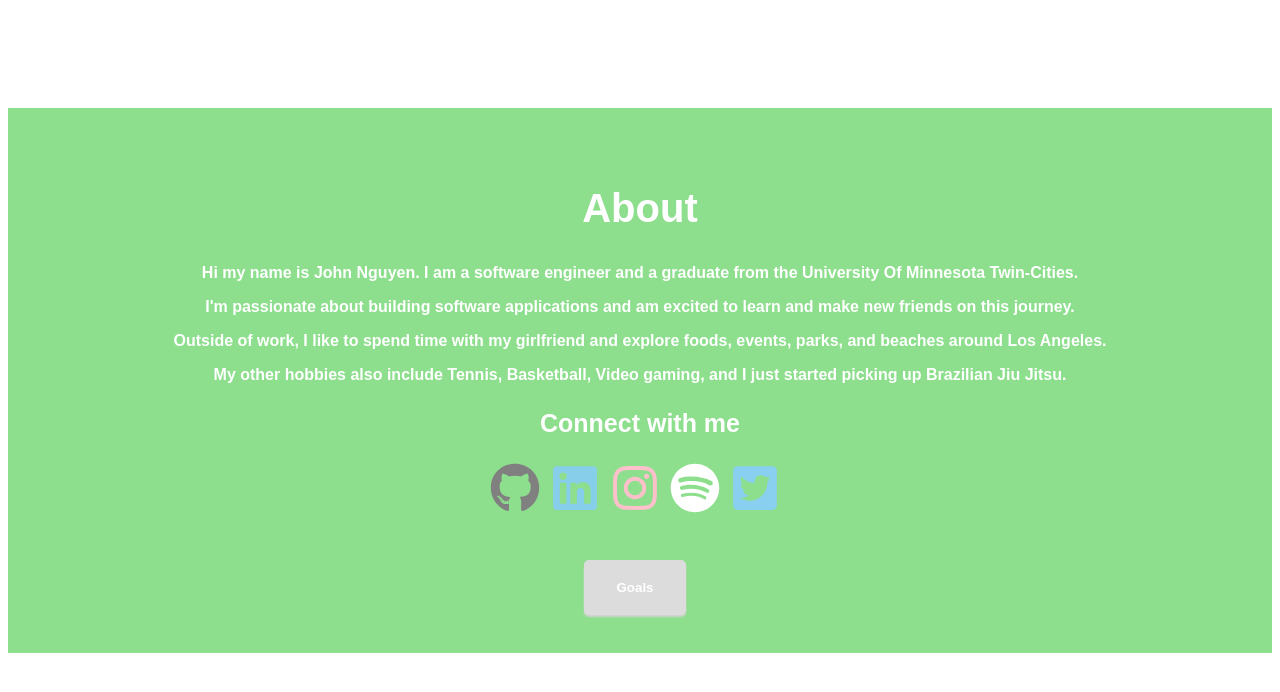
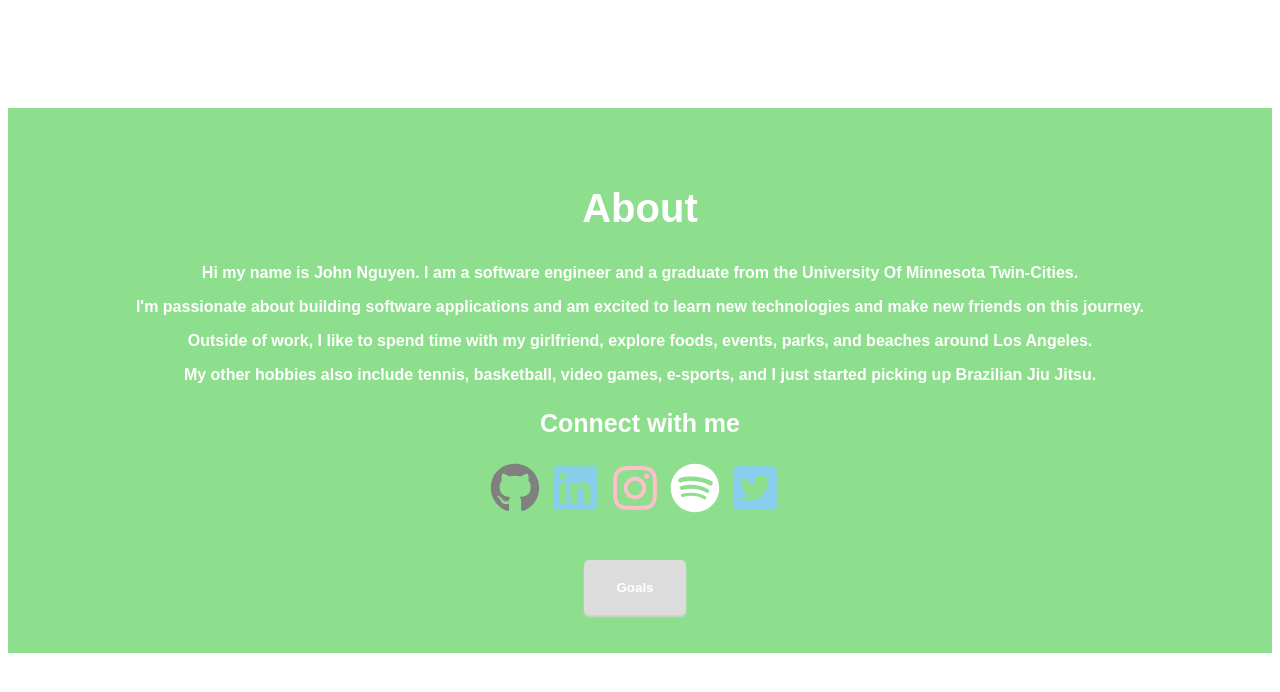
Before and after one commit to johnson82nguyen/React-Main-Portfolio, a React (Create React App) app in the folder react-app/: page / in a window 1280 px wide. Shown: the part 1795-2487 px from the top of the page. Built offline with nearby package versions, Linux system fonts and the light colour scheme.

Commit message:
commit before build

```diff
--- a/react-app/src/components/About.js
+++ b/react-app/src/components/About.js
@@ -38,9 +38,9 @@ const About = () => {
                     <span className='line'></span>
                     <p className="paragraph1">Hi my name is John Nguyen. I am a software engineer and a
                     graduate from the University Of Minnesota Twin-Cities. </p>
-                     <p className="paragraph1"> I'm passionate about building software applications and am excited to learn and make new friends on this journey. </p>
-                     <p className="paragraph1"> Outside of work, I like to spend time with my girlfriend and explore foods, events, parks, and beaches around Los Angeles.</p>
-                     <p className="paragraph1"> My other hobbies also include Tennis, Basketball, Video gaming, and I just started picking up Brazilian Jiu Jitsu.</p>
+                     <p className="paragraph1"> I'm passionate about building software applications and am excited to learn new technologies and make new friends on this journey. </p>
+                     <p className="paragraph1"> Outside of work, I like to spend time with my girlfriend, explore foods, events, parks, and beaches around Los Angeles.</p>
+                     <p className="paragraph1"> My other hobbies also include tennis, basketball, video games, e-sports, and I just started picking up Brazilian Jiu Jitsu.</p>
                 </div>
             </div>
 
@@ -54,7 +54,7 @@ const About = () => {
 
             </div>
             <div className="button-container">
-                <Link to="goals" spy={true} offset={-250} smooth={true} duration={500}>
+                <Link to="goals" spy={true} offset={-200} smooth={true} duration={500}>
                     <Button>
                         Goals
                     </Button>
```
